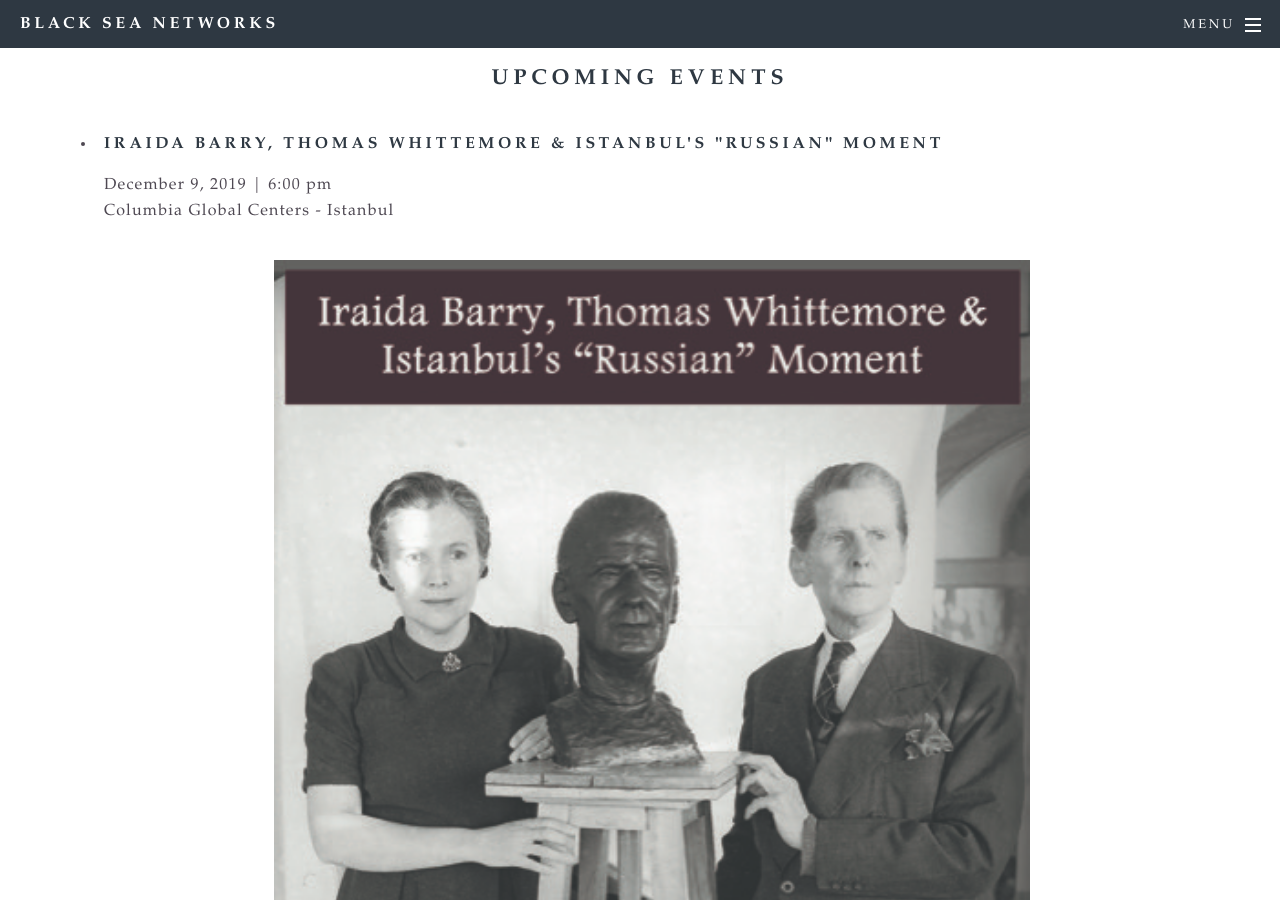
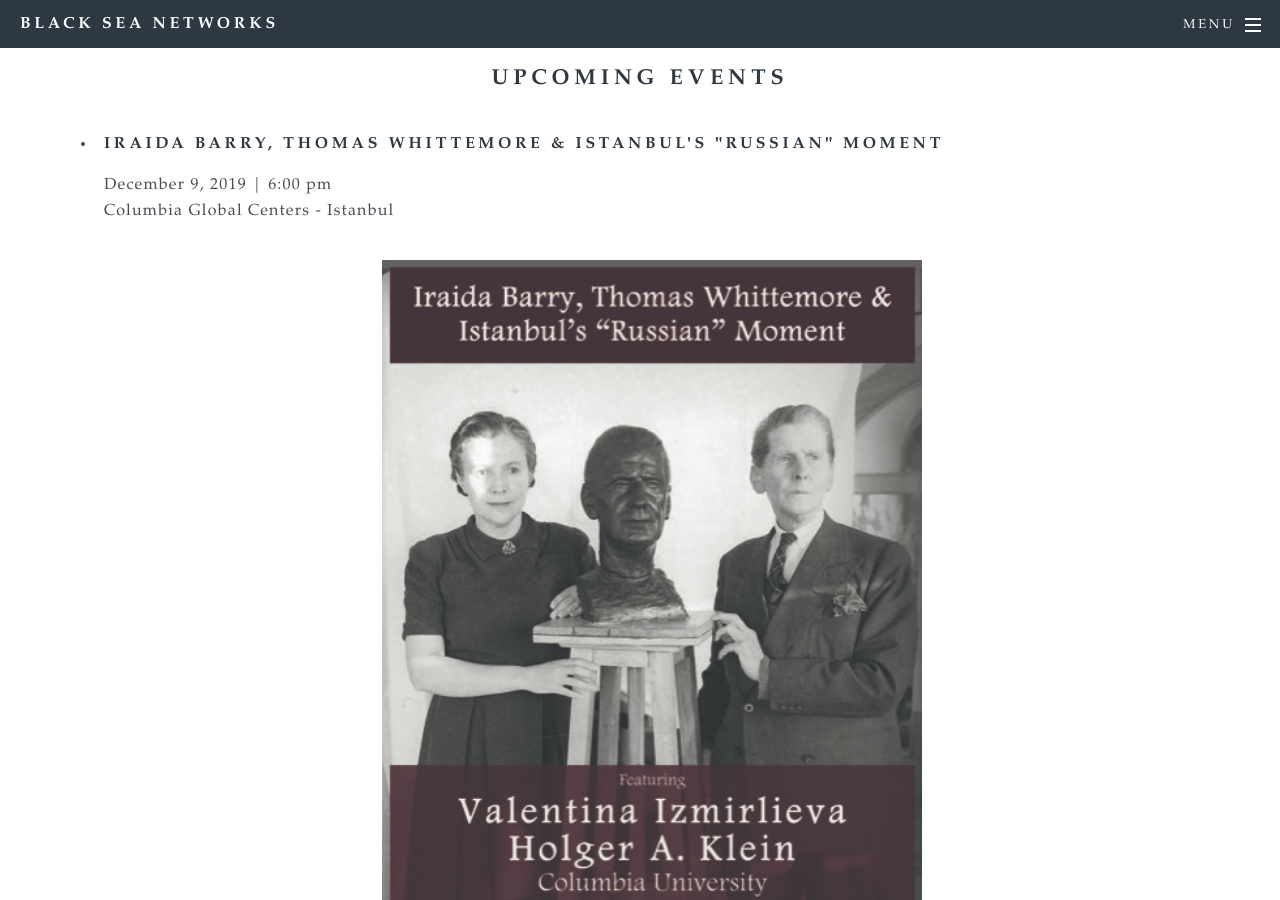
Before and after one commit to bradleygorski/blackseanet, a Jekyll site: the page built from events.html, in a window 1280 px wide and 900 px high, scrolled down 518 px. Built offline with Jekyll 4.4.1, drawn with Linux system fonts in a browser that asks for light colours.

Commit message:
Resize Barry image

```diff
--- a/events.html
+++ b/events.html
@@ -24,7 +24,7 @@
 <p>December 9, 2019 | 6:00 pm
 <br>Columbia Global Centers - Istanbul</p>
 
-<div class="w3-row w3-center w3-padding-small"><img src="images/HK CGC Talk_revised.jpg" style="width:70%" alt="Poster for Iraida Barry, Thomas Whittemore & Istanbul's 'Russian' Moment, December 9, 2019, Columbia Global Centers | Istanbul">
+<div class="w3-row w3-center w3-padding-small"><img src="images/HK CGC Talk_revised.jpg" style="width:50%" alt="Poster for Iraida Barry, Thomas Whittemore & Istanbul's 'Russian' Moment, December 9, 2019, Columbia Global Centers | Istanbul">
 </div>
 </li>
 
```
